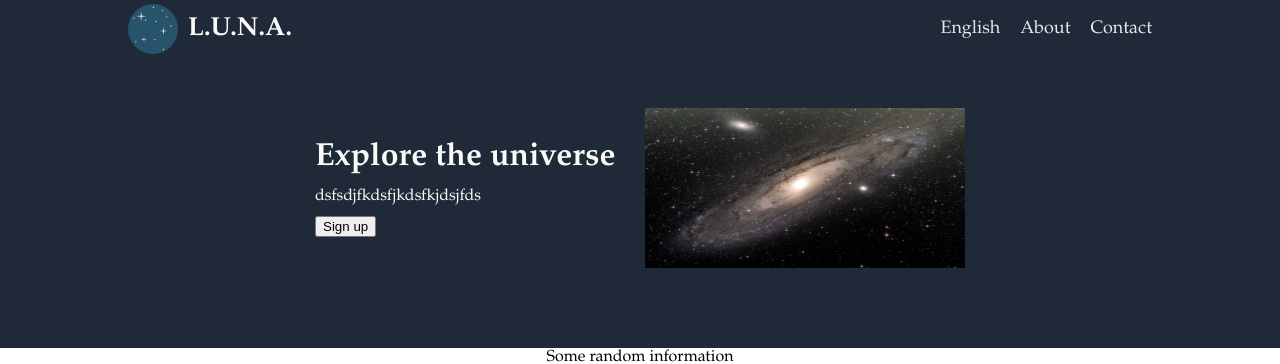
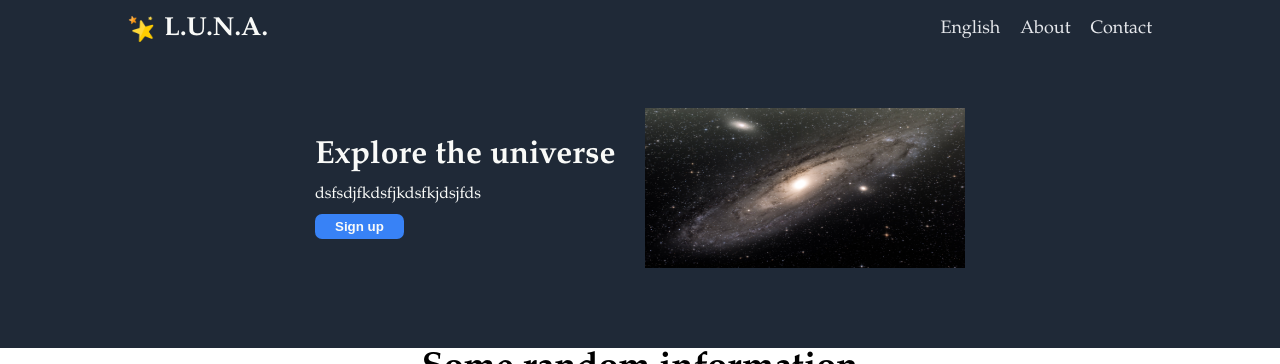
Before and after one commit to wonniebeastie/landing_page, a plain HTML site: page index.html in a window 1280 px wide. Shown: the top 364 px of the page. Drawn offline with Linux system fonts and the light colour scheme.

Commit message:
Change info section title styling

```diff
--- a/index.html
+++ b/index.html
@@ -15,7 +15,7 @@
 
     <header>
         <div class="left">
-            <img class="logo-img" src="/images/space.png" alt="circular space logo">
+            <img class="logo-img" src="/images/stars.png" alt="star logo">
 
             <div>L.U.N.A.</div>
         </div>
@@ -50,7 +50,7 @@
 
     <div class="info section">
 
-        <div> Some random information </div>
+        <div class="explore"> Some random information </div>
 
         <div class="info-containers">
             <div class="pair">
--- a/style.css
+++ b/style.css
@@ -37,7 +37,7 @@ footer {
 
 
 .logo-img {
-    width: 50px;
+    width: 26px;
 }
 
 
@@ -103,7 +103,13 @@ ul {
 }
 
 .words button {
+    color: #F9FAF8;
     align-self: flex-start;
+    background-color: #3882F6;
+    padding: 5px 20px;
+    font-weight: 600;
+    border: none;
+    border-radius: 7px;
 }
 
 
@@ -125,6 +131,14 @@ ul {
     display: flex;
 }
 
+.explore {
+    font-size: 36px;
+    font-weight: 900;
+    color: #1F2937
+    margin-top: 32px;
+}
+
+/*
  {
     /*.info > img did not work here because child selectors do not
     select grandbabies (nested under another element) of the parent*/
@@ -133,4 +147,5 @@ ul {
     border: 3px solid #3882F6;
     border-radius: 11px; /*rounds the corners of the border*/
     padding: 15px;
-}
+ }
+ /*
```
Also changed, not shown: images/stars.png (added), 1 other file.
